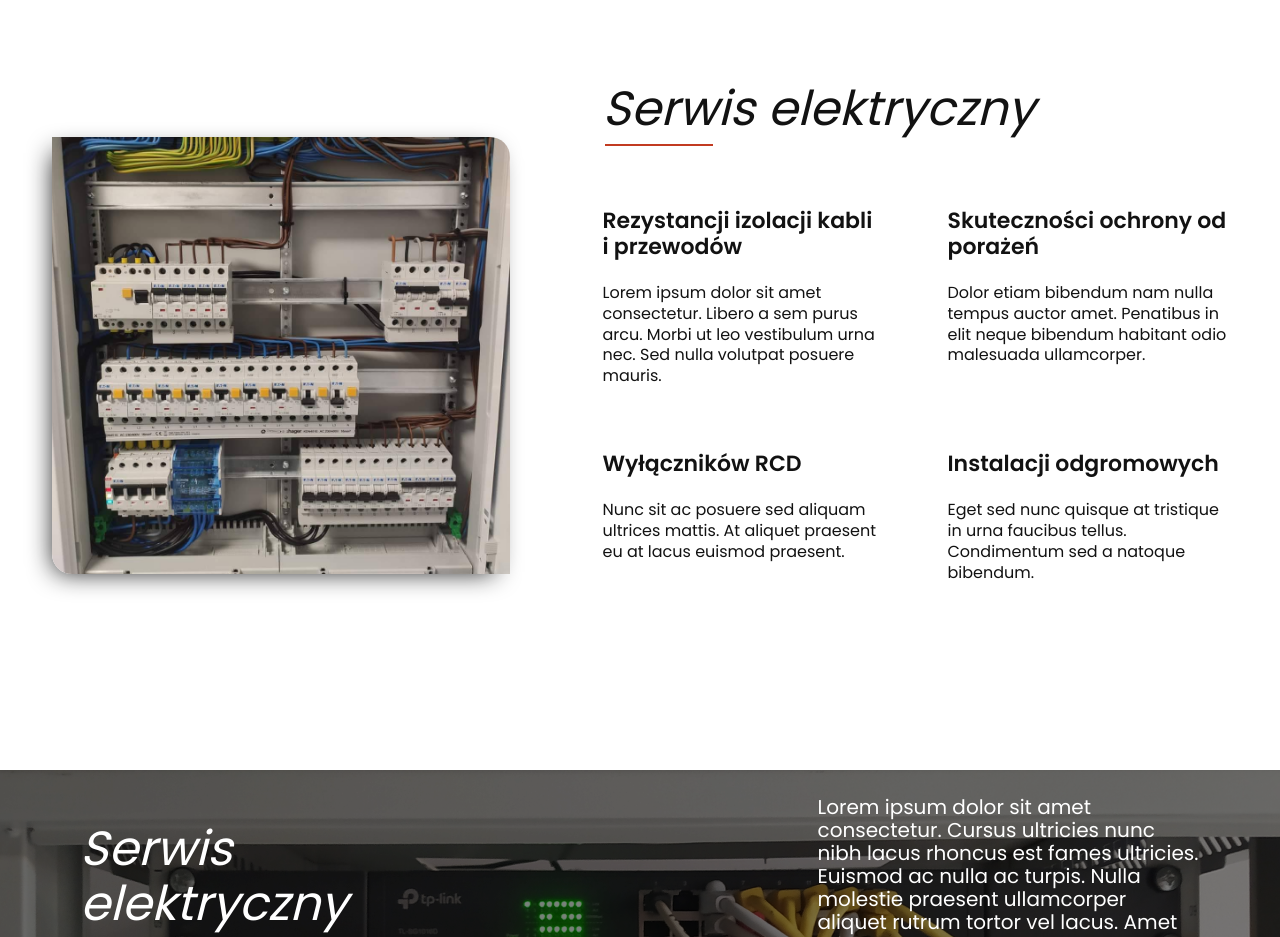
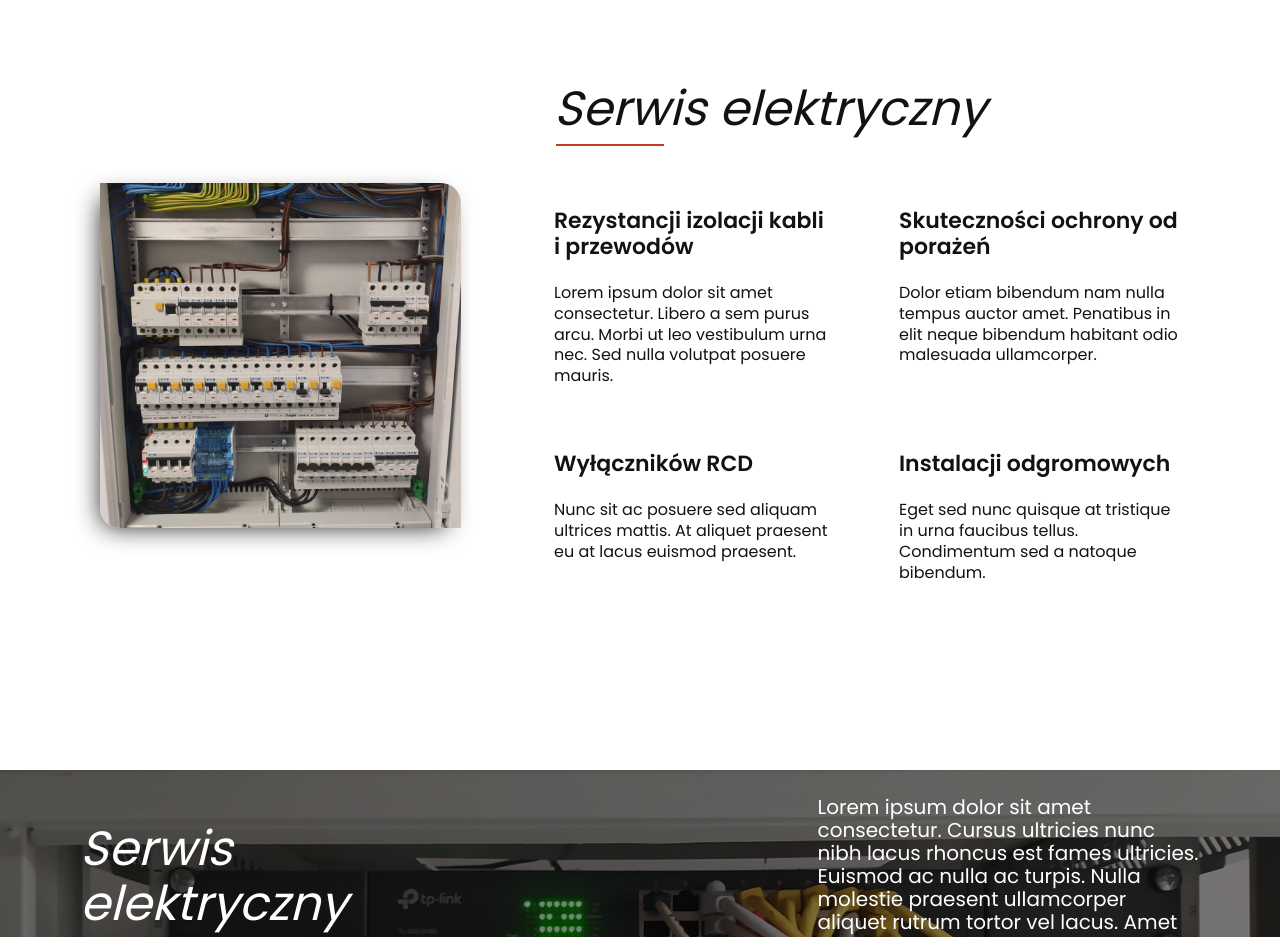
Before and after one commit to KamilJustynski/Elektroservis-Amper, a React (Create React App) app: page / in a window 1280 px wide. Shown: the part 3420-4357 px from the top of the page. Built offline with nearby package versions, Linux system fonts and the light colour scheme.

Commit message:
changed max-with for the SectionFour component

```diff
--- a/src/components/SectionFour/styled.js
+++ b/src/components/SectionFour/styled.js
@@ -11,7 +11,7 @@ export const Image = styled.img`
   display: flex;
   align-items: center;
   justify-content: center;
-  max-width: 458px;
+  max-width: 100%;
   border-radius: 0px 20px;
   box-shadow: -7px 7px 26px -9px ${({ theme }) => theme.colors.black};
 `;
```
